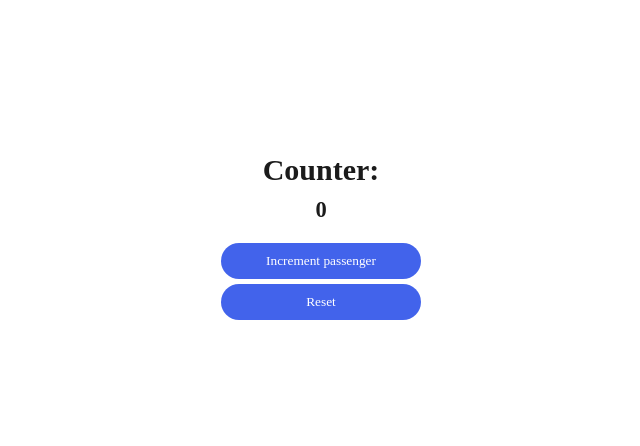
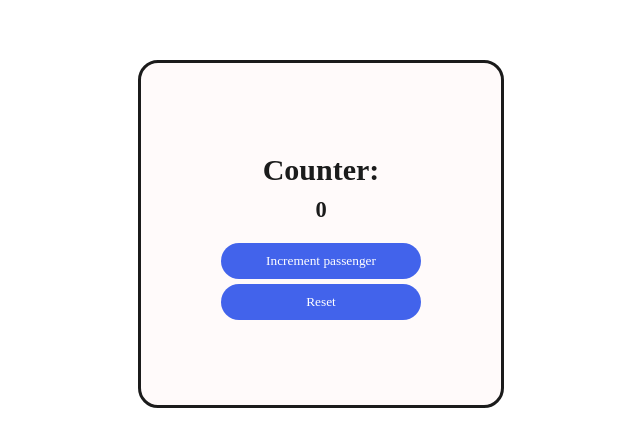
Before and after one commit to Kcald6/Simple-counter, a plain HTML site: page index.html in a window 1280 px wide. Shown: the part 174-620 px from the top of the page, without its empty margins (319-959 px from the left). Drawn offline with Linux system fonts and the light colour scheme.

Commit message:
added border

```diff
--- a/index.html
+++ b/index.html
@@ -7,6 +7,7 @@
     <title>Simple Form</title>
 </head>
     <body>
+        <div class="wrapper">
             <div class="headers">
                 <h1>Counter:</h1>
                 <h2 id="count-el">0</h2>
@@ -15,6 +16,7 @@
                 <button id="countBtn">Increment passenger</button>
                 <button id="resetBtn">Reset</button>
             </div>
+        </div>
     </body>
     <script src="script.js"></script>
 </html>
--- a/script.js
+++ b/script.js
@@ -1,7 +1,6 @@
 let countBtn = document.getElementById("countBtn").addEventListener("click",incrementCount)
 let passengerCount = document.getElementById("count-el")
 let count = 0
-
 let resetBtn = document.getElementById("resetBtn").addEventListener("click", resetCount)
 
 function incrementCount(){
--- a/styles.css
+++ b/styles.css
@@ -11,7 +11,8 @@ body{
     font-family: Poppins ;
     color: var(--text-primary);
     font-size: var(--base-font-size);
-    height: 100vh
+    height: 100vh;
+    font-weight: bold;
 }
 
 .headers,
@@ -21,6 +22,13 @@ body{
     flex-direction: column;
     justify-content: center;
     align-items: center;
+}
+
+.wrapper{
+    border: solid;
+    padding: 80px;
+    background-color: #FFFAFA;
+    border-radius: 20px;
 }
 
 h1{
```
Lines whose indentation alone changed are shown as unchanged.
